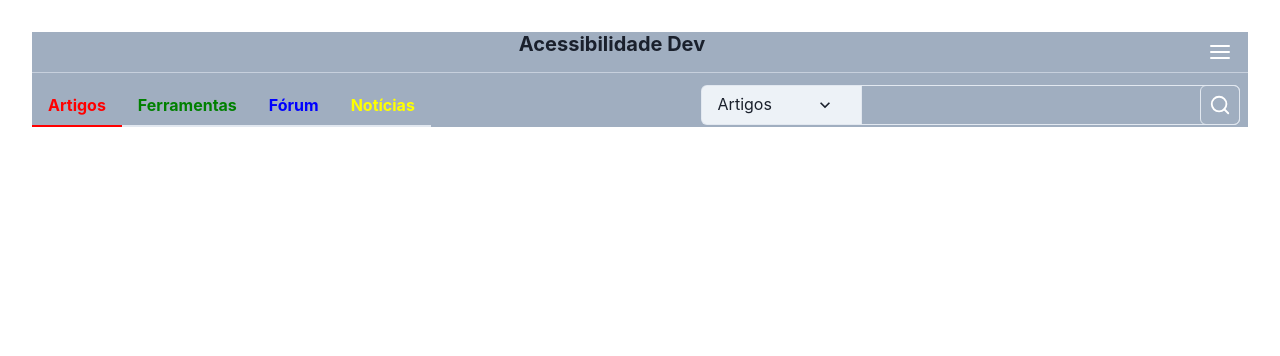
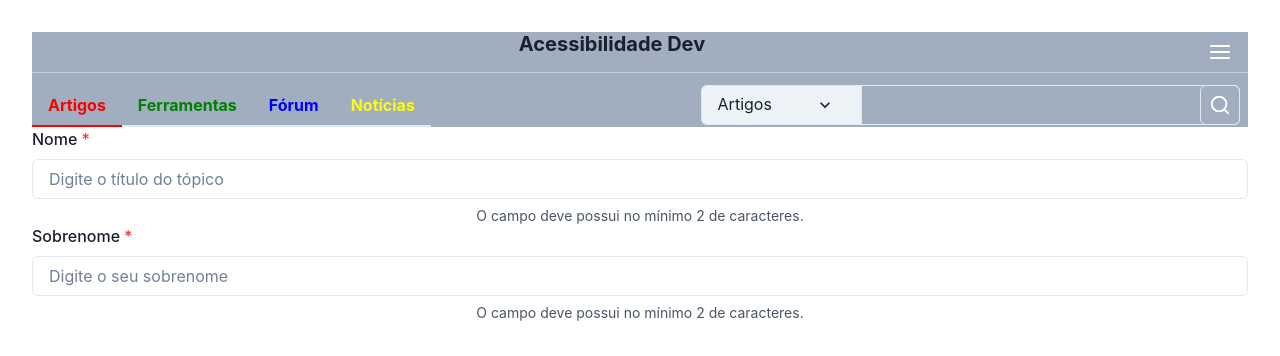
Before and after one commit to mdaniliauskas/acessibilidade-dev-front-end, a React (Vite) app: page / in a window 1280 px wide. Shown: the top 356 px of the page. Built offline with nearby package versions, Linux system fonts and the light colour scheme; no server answers.

Commit message:
feat(NewTopic&validations): estrutura novo topico do forum e validations globalmente

```diff
--- a/package.json
+++ b/package.json
@@ -12,6 +12,7 @@
     "@chakra-ui/react": "^2.5.1",
     "@emotion/react": "^11.10.6",
     "@emotion/styled": "^11.10.6",
+    "@uiw/react-md-editor": "^3.20.5",
     "framer-motion": "^9.0.4",
     "react": "^18.2.0",
     "react-dom": "^18.2.0",
--- a/src/App.jsx
+++ b/src/App.jsx
@@ -4,6 +4,7 @@ import './App.css'
 import LoginForm from './pages/Login/LoginForm'
 import useFetch from './hooks/useFetch';
 import Navbar from './components/Navbar';
+import NewTopicForm from './pages/Forum/NewTopic/NewTopicForm';
 
 function App() {
   const URL = `https://rickandmortyapi.com/api/character`;
@@ -14,6 +15,7 @@ function App() {
   return (
     <div>
       <Navbar/>
+      <NewTopicForm/>
       {/* <LoginForm/> */}
       {/* <RegisterPage/> */}
     </div>
--- /dev/null
+++ b/src/pages/Forum/NewTopic/NewTopicForm.jsx
@@ -0,0 +1,110 @@
+import { useForm } from "react-hook-form";
+import { useState, useEffect } from "react";
+
+
+import { NEWTOPIC } from "../../../utils/constants/api";
+
+// icones
+
+import styles from "./styles.module.css";
+
+import errorValidation from "../../../utils/validations/ErrorValidation";
+
+import {
+  Box,
+  Button,
+  Checkbox,
+  Flex,
+  FormControl,
+  FormErrorMessage,
+  FormHelperText,
+  FormLabel,
+  Input,
+  InputGroup,
+  InputRightElement,
+} from "@chakra-ui/react";
+
+const NewTopicForm = () => {
+  const {
+    register,
+    handleSubmit,
+    formState: { errors },
+  } = useForm({
+    defaultValues: {
+      title: "",
+      description: "",
+    },
+  });
+
+  const onSubmit = async (formData) => {
+    console.log(formData);
+    fetch(NEWTOPIC, {
+      mode: 'no-cors',
+      method: "POST",
+      headers: {
+        "Content-Type": "application/json",
+        "Access-Control-Allow-Origin": "*"
+      },
+      body: JSON.stringify(formData),
+    })
+      .then((res) => {
+        if (!res.ok) throw Error("Deu ruim");
+        return res.json();
+      })
+      .then((data) => {
+        console.log("Cadastrou o usuário");
+        console.log("Usuário cadastrado:", data);
+      })
+      .catch((err) => console.error("Deu erro na requisicao ", err));
+  };
+
+  return (
+    <form onSubmit={handleSubmit(onSubmit)}>
+      <FormControl isRequired isInvalid={errors.first_name}>
+        <FormLabel htmlFor="title" className={styles.registerLabels}>
+          Nome
+        </FormLabel>
+        <Input
+          id="title"
+          placeholder="Digite o título do tópico"
+          isInvalid={errors.title ? true : false}
+          {...register("title", {
+            ...errorValidation.title,
+            ...errorValidation.filled,
+          })}
+        />
+        {!errors.first_name ? (
+          <FormHelperText>
+            O campo deve possui no mínimo 2 de caracteres.
+          </FormHelperText>
+        ) : (
+          <FormErrorMessage>{errors.first_name.message}</FormErrorMessage>
+        )}
+      </FormControl>
+
+      <FormControl isRequired isInvalid={errors.last_name}>
+        <FormLabel htmlFor="lastName" className={styles.registerLabels}>
+          Sobrenome
+        </FormLabel>
+        <Input
+          id="lastName"
+          placeholder="Digite o seu sobrenome"
+          isInvalid={errors.last_name ? true : false}
+          {...register("last_name", {
+            ...errorValidation.names,
+            ...errorValidation.filled,
+          })}
+        />
+        {!errors.last_name ? (
+          <FormHelperText>
+            O campo deve possui no mínimo 2 de caracteres.
+          </FormHelperText>
+        ) : (
+          <FormErrorMessage>{errors.last_name.message}</FormErrorMessage>
+        )}
+      </FormControl>
+    </form>
+  );
+}
+
+export default NewTopicForm;
--- a/src/pages/Register/RegisterForm.jsx
+++ b/src/pages/Register/RegisterForm.jsx
@@ -10,7 +10,7 @@ import { Eye, EyeOff } from "react-feather";
 
 import styles from "./styles.module.css";
 
-import errorValidation from "./ErrorValidation";
+import errorValidation from "../../utils/validations/ErrorValidation";
 
 import {
   Box,
--- a/src/utils/constants/api.js
+++ b/src/utils/constants/api.js
@@ -2,3 +2,4 @@
 const BASE_URL = `http://localhost:3000`;
 
 export const SIGNUP = BASE_URL + "/user/signup";
+export const NEWTOPIC = BASE_URL + "/forum/newtopic";
```
Also changed, not shown: src/pages/Forum/NewTopic/index.jsx (added), src/pages/Forum/NewTopic/styles.module.css (added), src/utils/validations/ErrorValidation.js (renamed from src/pages/Register/ErrorValidation.js), 1 other file (tests, documents, lock files or other folders).
